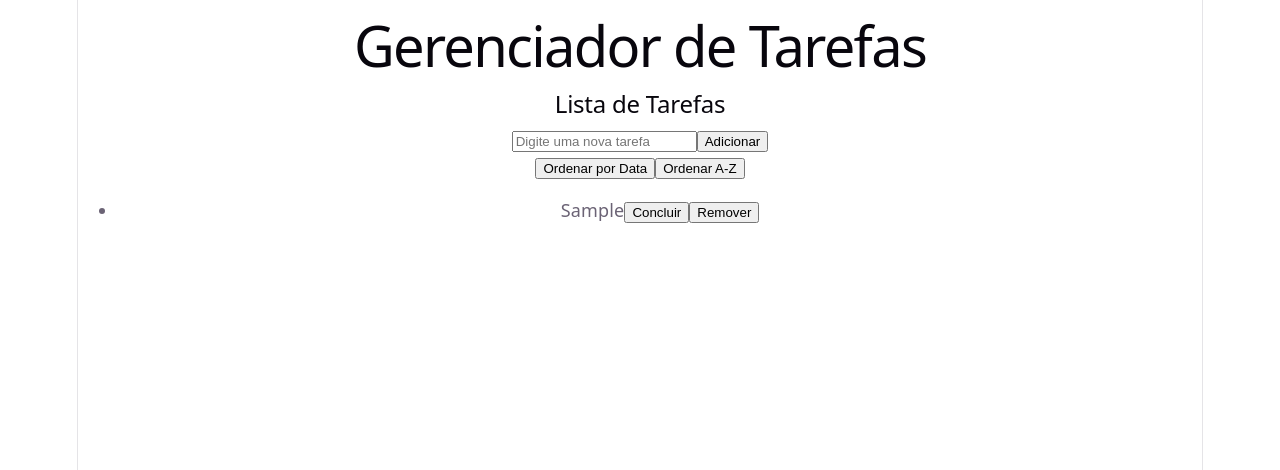
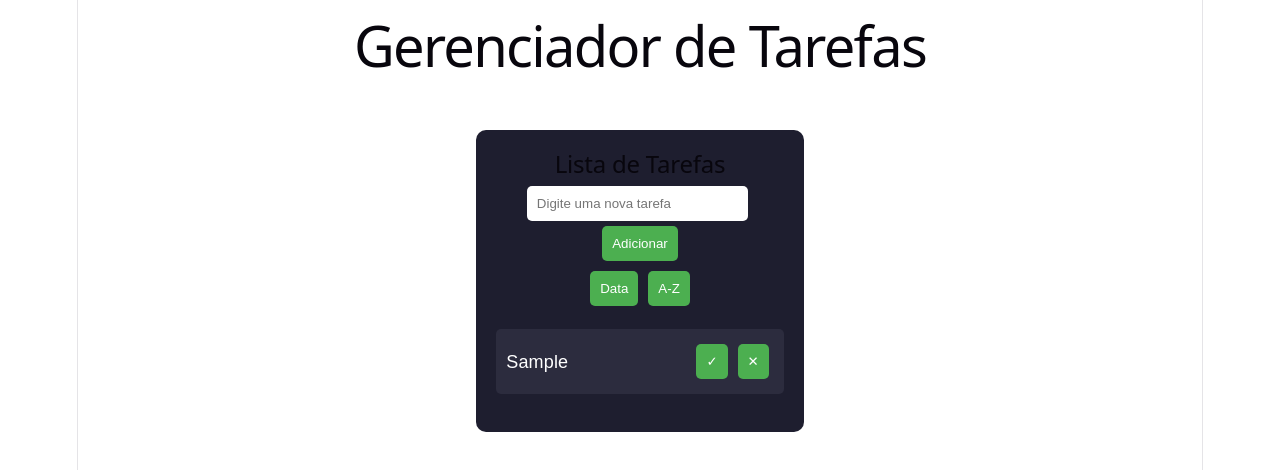
Before and after one commit to mbbia10/TDPW3, a React (Vite) app in the folder minha-lista-tarefas/: page / in a window 1280 px wide. Both pictures are taken after typing "Sample" into the empty fields and a click on the button "Adicionar". Shown: the top 470 px of the page. Built offline with nearby package versions, Linux system fonts and the light colour scheme.

Commit message:
style: melhora interface com CSS e estilização das tarefas

```diff
--- /dev/null
+++ b/minha-lista-tarefas/src/components/ListaTarefas.css
@@ -0,0 +1,52 @@
+.container {
+    max-width: 400px;
+    margin: 40px auto;
+    padding: 20px;
+    background-color: #1e1e2f;
+    border-radius: 10px;
+    color: white;
+    text-align: center;
+    font-family: Arial, sans-serif;
+  }
+
+  input {
+    padding: 10px;
+    width: 70%;
+    border-radius: 5px;
+    border: none;
+    margin-right: 5px;
+  }
+
+  button {
+    padding: 10px;
+    border: none;
+    border-radius: 5px;
+    background-color: #4CAF50;
+    color: white;
+    cursor: pointer;
+    margin: 5px;
+  }
+
+  button:hover {
+    background-color: #45a049;
+  }
+
+  ul {
+    list-style: none;
+    padding: 0;
+  }
+
+  li {
+    background-color: #2c2c3e;
+    margin-top: 10px;
+    padding: 10px;
+    border-radius: 5px;
+    display: flex;
+    justify-content: space-between;
+    align-items: center;
+  }
+
+  .concluida {
+    text-decoration: line-through;
+    color: #aaa;
+  }
--- a/minha-lista-tarefas/src/components/ListaTarefas.jsx
+++ b/minha-lista-tarefas/src/components/ListaTarefas.jsx
@@ -1,5 +1,5 @@
 import { useState, useEffect } from 'react';
-
+import './ListaTarefas.css';
 function ListaTarefas() {
   const [tarefas, setTarefas] = useState([]);
   const [novaTarefa, setNovaTarefa] = useState('');
@@ -55,9 +55,10 @@ function ListaTarefas() {
   });
 
   return (
-    <div>
+    <div className="container">
       <h2>Lista de Tarefas</h2>
 
+      <div>
         <input
           type="text"
           value={novaTarefa}
@@ -65,13 +66,14 @@ function ListaTarefas() {
           placeholder="Digite uma nova tarefa"
         />
         <button onClick={adicionarTarefa}>Adicionar</button>
+      </div>
 
       <div>
         <button onClick={() => setOrdem('data')}>
-          Ordenar por Data
+          Data
         </button>
         <button onClick={() => setOrdem('alfabetica')}>
-          Ordenar A-Z
+          A-Z
         </button>
       </div>
 
@@ -79,21 +81,19 @@ function ListaTarefas() {
         {tarefasOrdenadas.map((tarefa, indice) => (
           <li key={indice}>
 
-            <span
-              style={{
-                textDecoration: tarefa.concluida ? 'line-through' : 'none'
-              }}
-            >
+            <span className={tarefa.concluida ? 'concluida' : ''}>
               {tarefa.texto}
             </span>
 
+            <div>
               <button onClick={() => toggleConcluida(indice)}>
-              {tarefa.concluida ? 'Desmarcar' : 'Concluir'}
+                ✓
               </button>
 
               <button onClick={() => removerTarefa(indice)}>
-              Remover
+                ✕
               </button>
+            </div>
           </li>
         ))}
       </ul>
```
Lines whose indentation alone changed are shown as unchanged.
